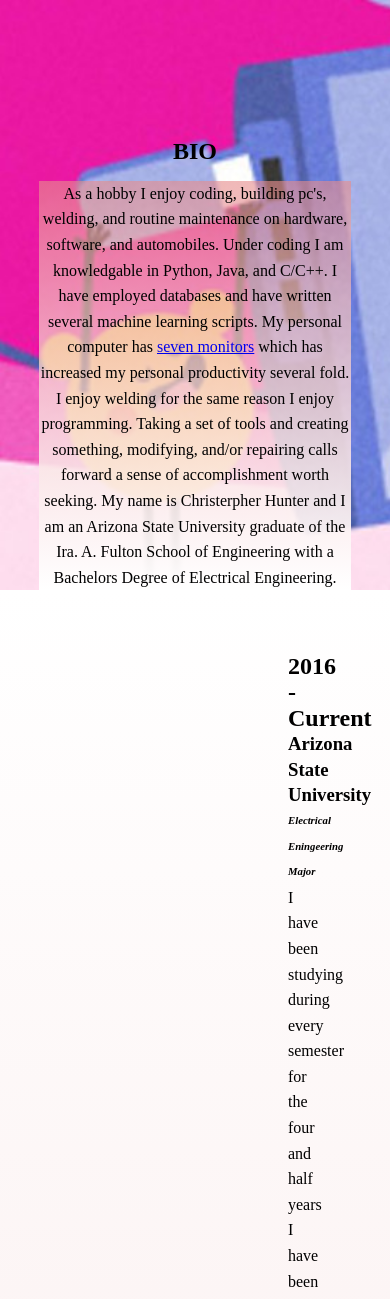
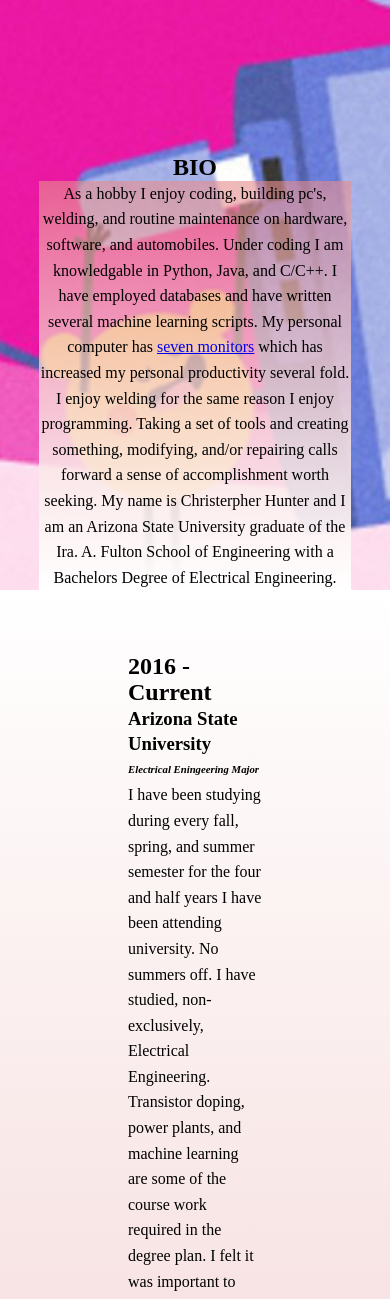
Before and after one commit to djhunter67/flask-site, a Flask app: page /about in a window 390 px wide; the page is wider, and only the part inside the window is pictured. Shown: the part 46-1345 px from the top of that part. Run offline with Flask 2, Linux system fonts and the light colour scheme.

Commit message:
fixed whitespace on About page, fixed phone view on main page

```diff
--- a/cvh/static/scss/_about.scss
+++ b/cvh/static/scss/_about.scss
@@ -1,5 +1,4 @@
 .about {
-    padding-bottom: 2rem;
     justify-content: center;
     height: 100%;
     &__bio__image {
@@ -17,11 +16,12 @@
         width: 80%;
         text-align: center;
         .secondary {
-            padding-bottom: 1rem;
+            padding: 0 1rem;
         }
         p {
             @include linear-gradient(rgba(231, 140, 140, 0.61), rgb(255, 255, 255));
             color: $letter-color;
+            //padding-top: -35px;
         }
     }
     .experience {
@@ -33,7 +33,7 @@
             display: flex;
             flex-direction: column;
             &__job {
-                padding: 4em 17em;
+                padding: 4em 7em;
                 //border: 5px solid black;
                 //margin: 5px 0;
             }
--- a/cvh/static/scss/_home.scss
+++ b/cvh/static/scss/_home.scss
@@ -16,7 +16,7 @@
         border: solid 1px black;
         border-radius: 5px;
         width: 20rem;
-        background-color: grey;
+        background-color: white;
         position: relative;
         margin: 12px;
         padding: 8px;
--- a/cvh/templates/about/about.html
+++ b/cvh/templates/about/about.html
@@ -19,9 +19,9 @@
                 <h3>Arizona State University</h3>
                 <h6> <i>Electrical Eningeering Major</i></h6>
                 <p>
-                    I have been studying during every semester for the four and half years I have been attending university. No summers off. I have studied, non-exclusively, Electrical Engineering. Transistor doping, power plants, and machine learning are some of the course
-                    work required in the degree plan. I felt it was important to develop myself as a programmer and an engineer. As a result, I have several projects I have worked on to show that I am not just an Electrical Eningeer but also a Computer
-                    Science student. I also plan to pursue a Masters Degree in Information Assurance and Cyber Security. My GPA is on a 4.0 scale and sat reguarly at strong
+                    I have been studying during every fall, spring, and summer semester for the four and half years I have been attending university. No summers off. I have studied, non-exclusively, Electrical Engineering. Transistor doping, power plants, and machine learning
+                    are some of the course work required in the degree plan. I felt it was important to develop myself as a programmer and an engineer. As a result, I have several projects I have worked on to show that I am not just an Electrical Eningeer
+                    but also a Computer Science student. I also plan to pursue a Masters Degree in Information Assurance and Cyber Security. My GPA is on a 4.0 scale and sat reguarly at strong
                     <strong>3.0/4.0</strong>. I reguarly recieved excellent marks for my progamming courses but no so much for non S.T.E.M courses.
                 </p>
             </div>
--- a/cvh/templates/home/index.html
+++ b/cvh/templates/home/index.html
@@ -10,6 +10,7 @@
 
     <link rel="stylesheet" href="{{ url_for('static', filename='css/style.css') }}">
     <link rel="stylesheet" href="{{ url_for('static', filename='js/script.js') }}">
+    <link rel="shortcut icon" href="#" />
 
 </head>
 
```
Also changed, not shown: cvh/static/css/style.css.
